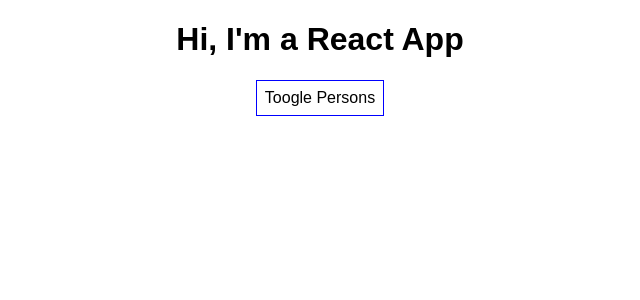
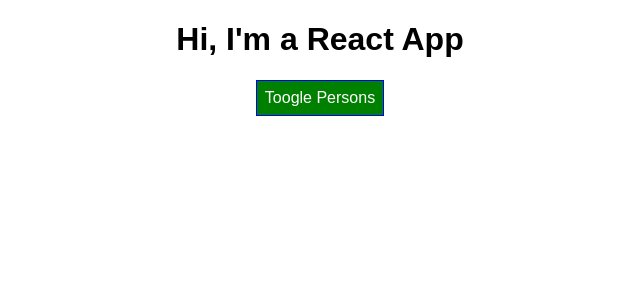
Before and after one commit to SvenGuthe/LearningReactJS, a React (Create React App) app in the folder react-complete-guide/: page / in a window 1280 px wide. Shown: the top 300 px of the page, without its empty margins (320-960 px from the left). Built offline with nearby package versions, Linux system fonts and the light colour scheme.

Commit message:
5.67 Setting Styles Dynamically

```diff
--- a/react-complete-guide/src/App.js
+++ b/react-complete-guide/src/App.js
@@ -48,7 +48,8 @@
   render() {
 
     const style = {
-      backgroundColor: 'white',
+      backgroundColor: 'green',
+      color: 'white',
       font: 'inherit',
       border: '1px solid blue',
       padding: '8px',
@@ -68,7 +69,9 @@
               changed={(event) => this.nameChangedHandler(event, person.id)}
             />
           })}
-        </div>
+        </div>;
+
+        style.backgroundColor = 'red';
     }
 
     return (
```
